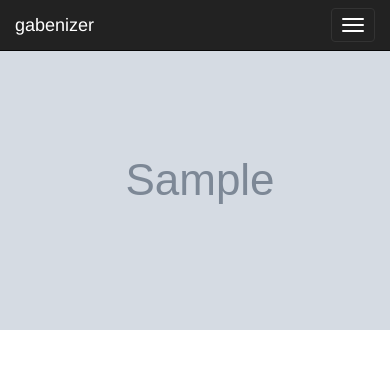
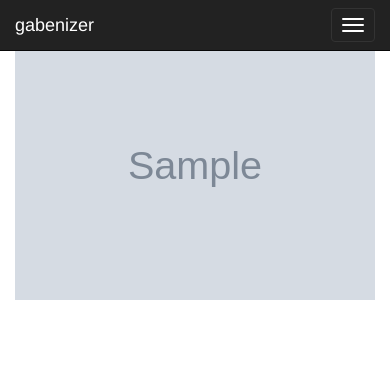
Before and after one commit to revan/gabenizer, a Flask app: template wsgi/templates/main.html in a window 390 px wide; the page is wider, and only the part inside the window is pictured. Shown: the top 369 px of that part. Run offline with Flask 2, Linux system fonts and the light colour scheme; the template is opened without the code that fills it: most values are stand-ins (such as "Sample title", 1, 10 or a date in 2020); grey boxes marked "Sample" are stand-in pictures; some libraries are stand-ins or nearby versions.

Commit message:
responsive images

```diff
--- a/wsgi/templates/main.html
+++ b/wsgi/templates/main.html
@@ -20,10 +20,12 @@
 			</div>
 		</div>
 
+		<div class="container">
 		{% for image in images %}
 			<p>{{image}}</p>
-			<img src="{{url_for('static', filename='pics/'+image)}}">
+			<img src="{{url_for('static', filename='pics/'+image)}}" class="img-responsive">
 		{% endfor %}
+		</div>
 
 		<script src="//ajax.googleapis.com/ajax/libs/jquery/1.10.2/jquery.min.js"></script>
 		<script src="//netdna.bootstrapcdn.com/bootstrap/3.0.0/js/bootstrap.min.js"></script>
```
